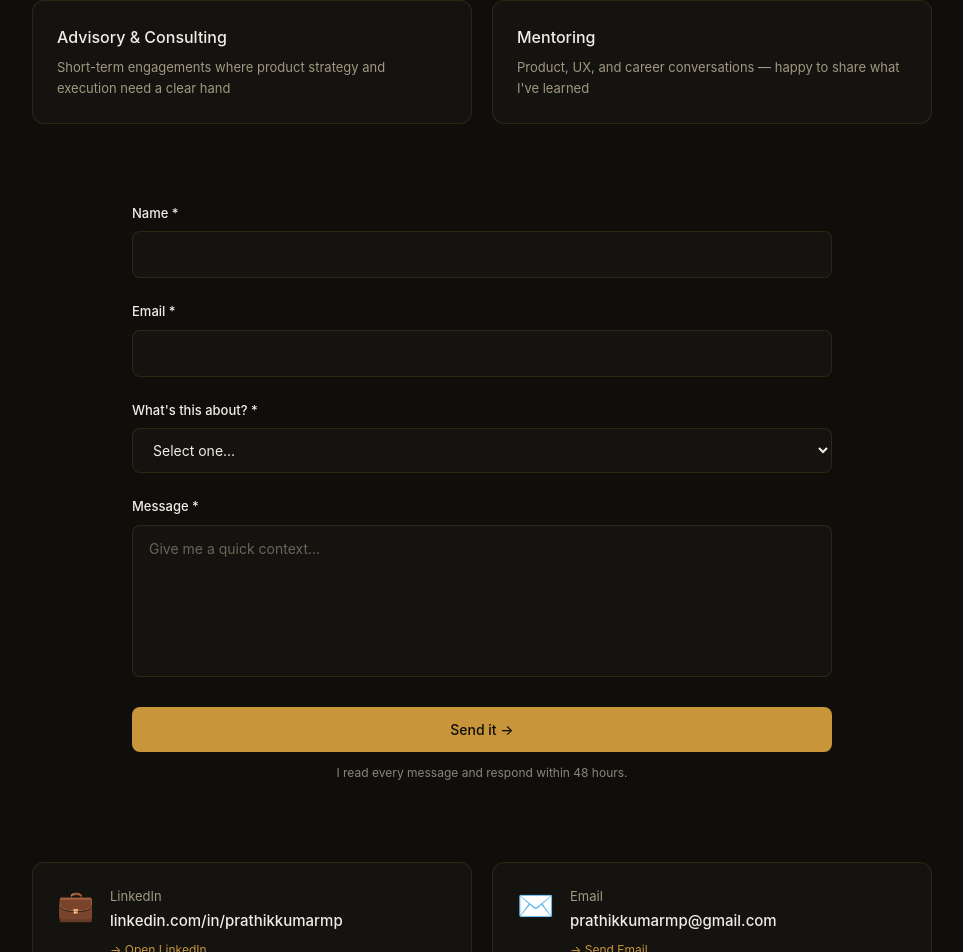
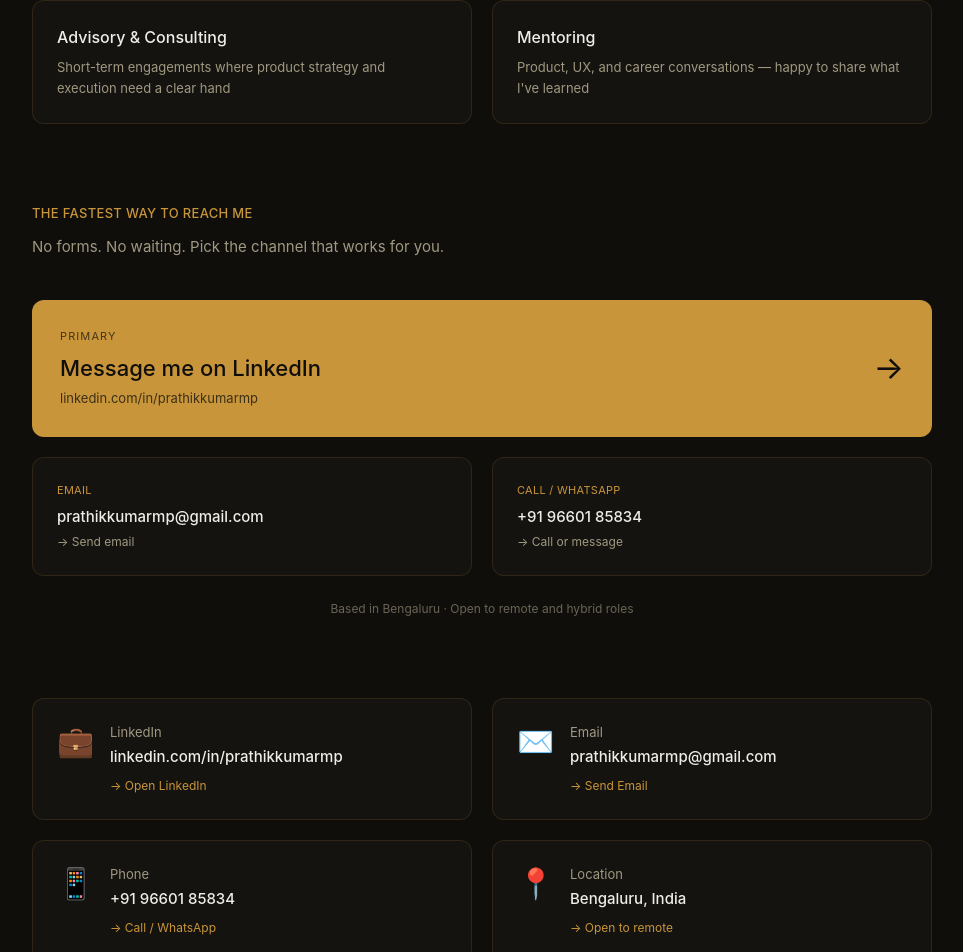
Before and after one commit to Prathik97/Portfoliowebsite, a React (Vite) app: page /contact in a window 1280 px wide. Shown: the part 493-1445 px from the top of the page, without its empty margins (158-1121 px from the left). Built offline with nearby package versions, Linux system fonts and the light colour scheme.

Commit message:
fix: contact redesign, outside the breif spacing, remove bucket list, fix vercel 404

```diff
--- a/src/app/pages/Contact.tsx
+++ b/src/app/pages/Contact.tsx
@@ -146,93 +146,62 @@ export default function Contact() {
         </div>
       </section>
 
-      {/* Contact Form */}
+      {/* How to reach me */}
       <section className="px-6 md:px-12 pb-16 md:pb-20">
-        <div className="max-w-[700px] mx-auto">
-          <form onSubmit={handleSubmit} className="space-y-6">
-            {/* Name */}
-            <div>
-              <label htmlFor="name" className="block text-[13px] text-[#F0EDE6] font-medium mb-2">
-                Name *
-              </label>
-              <input
-                type="text"
-                id="name"
-                name="name"
-                required
-                value={formData.name}
-                onChange={handleChange}
-                className="w-full bg-[#141310] border border-[#C8953A]/15 rounded-lg px-4 py-3 text-[14px] text-[#F0EDE6] focus:border-[#C8953A] focus:outline-none transition-colors"
-              />
+        <div className="max-w-[900px] mx-auto">
+          <h2 className="text-[13px] text-[#C8953A] uppercase tracking-wide font-medium mb-3">
+            The fastest way to reach me
+          </h2>
+          <p className="text-[15px] text-[#A09880] leading-relaxed mb-10">
+            No forms. No waiting. Pick the channel that works for you.
+          </p>
+
+          {/* Primary CTA — LinkedIn */}
+          <a
+            href="https://linkedin.com/in/prathikkumarmp"
+            target="_blank"
+            rel="noopener noreferrer"
+            className="block w-full bg-[#C8953A] text-[#0F0E0B] rounded-xl p-7 mb-5 hover:bg-[#C8953A]/90 transition-all group"
+          >
+            <div className="flex items-center justify-between">
+              <div>
+                <div className="text-[11px] uppercase tracking-widest mb-2 opacity-70">Primary</div>
+                <div className="text-[22px] font-medium">Message me on LinkedIn</div>
+                <div className="text-[13px] mt-1 opacity-75">linkedin.com/in/prathikkumarmp</div>
+              </div>
+              <div className="text-[32px] group-hover:translate-x-1 transition-transform">→</div>
             </div>
+          </a>
 
-            {/* Email */}
-            <div>
-              <label htmlFor="email" className="block text-[13px] text-[#F0EDE6] font-medium mb-2">
-                Email *
-              </label>
-              <input
-                type="email"
-                id="email"
-                name="email"
-                required
-                value={formData.email}
-                onChange={handleChange}
-                className="w-full bg-[#141310] border border-[#C8953A]/15 rounded-lg px-4 py-3 text-[14px] text-[#F0EDE6] focus:border-[#C8953A] focus:outline-none transition-colors"
-              />
-            </div>
+          {/* Secondary CTAs */}
+          <div className="grid md:grid-cols-2 gap-5">
+            <a
+              href="mailto:prathikkumarmp@gmail.com"
+              className="bg-[#141310] border border-[#C8953A]/15 rounded-xl p-6 hover:border-[#C8953A]/40 transition-all group flex items-start gap-4"
+            >
+              <div className="flex-1">
+                <div className="text-[11px] text-[#C8953A] uppercase tracking-wide mb-2">Email</div>
+                <div className="text-[15px] text-[#F0EDE6] font-medium mb-1">prathikkumarmp@gmail.com</div>
+                <div className="text-[12px] text-[#A09880] group-hover:text-[#C8953A] transition-colors">→ Send email</div>
+              </div>
+            </a>
 
-            {/* Reason */}
-            <div>
-              <label htmlFor="reason" className="block text-[13px] text-[#F0EDE6] font-medium mb-2">
-                What's this about? *
-              </label>
-              <select
-                id="reason"
-                name="reason"
-                required
-                value={formData.reason}
-                onChange={handleChange}
-                className="w-full bg-[#141310] border border-[#C8953A]/15 rounded-lg px-4 py-3 text-[14px] text-[#F0EDE6] focus:border-[#C8953A] focus:outline-none transition-colors"
-              >
-                <option value="">Select one...</option>
-                <option value="role">A role opportunity</option>
-                <option value="consulting">Consulting or advisory</option>
-                <option value="speaking">Speaking or mentoring</option>
-                <option value="connect">Just want to connect</option>
-              </select>
-            </div>
+            <a
+              href="tel:+919660185834"
+              className="bg-[#141310] border border-[#C8953A]/15 rounded-xl p-6 hover:border-[#C8953A]/40 transition-all group flex items-start gap-4"
+            >
+              <div className="flex-1">
+                <div className="text-[11px] text-[#C8953A] uppercase tracking-wide mb-2">Call / WhatsApp</div>
+                <div className="text-[15px] text-[#F0EDE6] font-medium mb-1">+91 96601 85834</div>
+                <div className="text-[12px] text-[#A09880] group-hover:text-[#C8953A] transition-colors">→ Call or message</div>
+              </div>
+            </a>
+          </div>
 
-            {/* Message */}
-            <div>
-              <label htmlFor="message" className="block text-[13px] text-[#F0EDE6] font-medium mb-2">
-                Message *
-              </label>
-              <textarea
-                id="message"
-                name="message"
-                required
-                rows={6}
-                value={formData.message}
-                onChange={handleChange}
-                placeholder="Give me a quick context..."
-                className="w-full bg-[#141310] border border-[#C8953A]/15 rounded-lg px-4 py-3 text-[14px] text-[#F0EDE6] placeholder:text-[#6B6455] focus:border-[#C8953A] focus:outline-none transition-colors resize-none"
-              />
-            </div>
-
-            {/* Submit */}
-            <div>
-              <button
-                type="submit"
-                className="w-full bg-[#C8953A] text-[#0F0E0B] text-[14px] px-8 py-3 rounded-lg hover:bg-[#C8953A]/90 transition-colors font-medium"
-              >
-                Send it →
-              </button>
-              <p className="text-[12px] text-[#8A8575] mt-3 text-center">
-                I read every message and respond within 48 hours.
-              </p>
-            </div>
-          </form>
+          {/* Location note */}
+          <p className="text-[12px] text-[#6B6455] text-center mt-6">
+            Based in Bengaluru · Open to remote and hybrid roles
+          </p>
         </div>
       </section>
 
--- a/src/app/pages/Home.tsx
+++ b/src/app/pages/Home.tsx
@@ -13,8 +13,7 @@ export default function Home() {
     { num: '2×', label: 'Agent Productivity', desc: 'Salesforce CRM across 4 teams' },
     { num: '500+', label: 'Staff Digitised', desc: 'HRMS · 4 cities · 0 spreadsheets' },
     { num: '₹18.5L', label: 'Autopay Revenue', desc: 'Generated in first 6 weeks' },
-    { num: '30L MAU', label: 'From 9L · −65% Cost', desc: 'Scaled users, cut MarTech spend' },
-    { num: '67%', label: 'Chatbot Deflection', desc: 'WhatsApp automation via Salesforce' },
+    { num: '$3M', label: 'Company Revenue', desc: 'SaaS ARR US Exit' },
   ];
 
   const testimonials = [
@@ -100,7 +99,7 @@ export default function Home() {
           Strategy. Design. <span className="text-[#C8953A]">Execution.</span>
         </h1>
         <h2 className="text-2xl md:text-3xl lg:text-[34px] text-[#6B6455] mb-8 md:mb-9">
-          All in one PM.
+          The PM who closes the loop.
         </h2>
 
         {/* Photo Row - Simplified with quote left, photo center, years right */}
@@ -133,7 +132,7 @@ export default function Home() {
         </div>
 
         <div className="max-w-[500px] text-[15px] text-[#A09880] leading-[1.75] mb-8">
-          The rare PM who started in design - so I don't just ship features, I close the loop between vision and what actually reaches the user.
+          I started in design before moving into product - which means I think in systems and experiences at the same time. I don't just write requirements, I can sit with a designer, sketch it out, and ship it sharp.
         </div>
 
         <div className="flex flex-col sm:flex-row gap-3 mb-14">
@@ -154,7 +153,7 @@ export default function Home() {
           {[...impactData, ...impactData].map((item, index) => (
             <div
               key={index}
-              className="flex-shrink-0 w-[220px] px-7 py-6 border-r border-[#C8953A]/10 text-center"
+              className="flex-shrink-0 w-[280px] px-10 py-6 border-r border-[#C8953A]/10 text-center"
             >
               <div className="text-[32px] text-[#C8953A] leading-tight mb-1.5 font-medium">{item.num}</div>
               <div className="text-[10px] text-[#C8953A]/70 uppercase tracking-wide mb-1.5 font-medium">{item.label}</div>
--- a/src/app/pages/OutsideTheBrief.tsx
+++ b/src/app/pages/OutsideTheBrief.tsx
@@ -37,17 +37,7 @@ export default function OutsideTheBrief() {
     }
   ];
 
-  const bucketList = [
-    'Flew above Niagara Falls',
-    'Roulette in Vegas',
-    'Shotgun shooting in Portland',
-    '4th of July in New York',
-    'Scotch tasting in Scotland',
-    'Fushimi Inari, Japan',
-    'Skydiving in Dubai',
-    'Scuba in Andaman',
-    'Surfing in Mulki'
-  ];
+
 
   const investmentApproaches = [
     {
@@ -120,10 +110,10 @@ export default function OutsideTheBrief() {
       </section>
 
       {/* Money & Markets */}
-      <section className="px-6 md:px-12 pb-16 md:pb-20">
+      <section className="px-6 md:px-12 py-20 md:py-24">
         <div className="max-w-[1000px] mx-auto">
-          <div className="mb-8">
-            <h2 className="text-[11px] text-[#C8953A] uppercase tracking-wide font-medium mb-3">
+          <div className="mb-12">
+            <h2 className="text-[11px] text-[#C8953A] uppercase tracking-wide font-medium mb-4">
               Money & Markets
             </h2>
             <p className="text-[16px] text-[#BFBAB0] leading-[1.7] mb-8">
@@ -206,7 +196,7 @@ export default function OutsideTheBrief() {
       </section>
 
       {/* Places & Perspectives */}
-      <section className="px-6 md:px-12 pb-16 md:pb-20 bg-[#141310]/30 py-16">
+      <section className="px-6 md:px-12 py-20 md:py-24 bg-[#141310]/30">
         <div className="max-w-[1000px] mx-auto">
           <div className="mb-8">
             <h2 className="text-[11px] text-[#C8953A] uppercase tracking-wide font-medium mb-3">
@@ -238,28 +228,15 @@ export default function OutsideTheBrief() {
                 </div>
               ))}
             </div>
-
-            {/* Bucket List */}
-            <div>
-              <h3 className="text-[13px] text-[#F0EDE6] font-medium mb-5 uppercase tracking-wide">Things that happened</h3>
-              <div className="grid md:grid-cols-3 gap-3">
-                {bucketList.map((item, index) => (
-                  <div key={index} className="flex items-center gap-2 text-[13px] text-[#A09880]">
-                    <span className="text-[#C8953A]">✓</span>
-                    <span>{item}</span>
-                  </div>
-                ))}
-              </div>
-            </div>
           </div>
         </div>
       </section>
 
       {/* Coins & Currencies */}
-      <section className="px-6 md:px-12 pb-16 md:pb-20">
+      <section className="px-6 md:px-12 py-20 md:py-24">
         <div className="max-w-[1000px] mx-auto">
-          <div className="mb-8">
-            <h2 className="text-[11px] text-[#C8953A] uppercase tracking-wide font-medium mb-3">
+          <div className="mb-12">
+            <h2 className="text-[11px] text-[#C8953A] uppercase tracking-wide font-medium mb-4">
               Coins & Currencies
             </h2>
             <p className="text-[16px] text-[#BFBAB0] leading-[1.7] mb-6">
```
Also changed, not shown: vercel.json (added).
